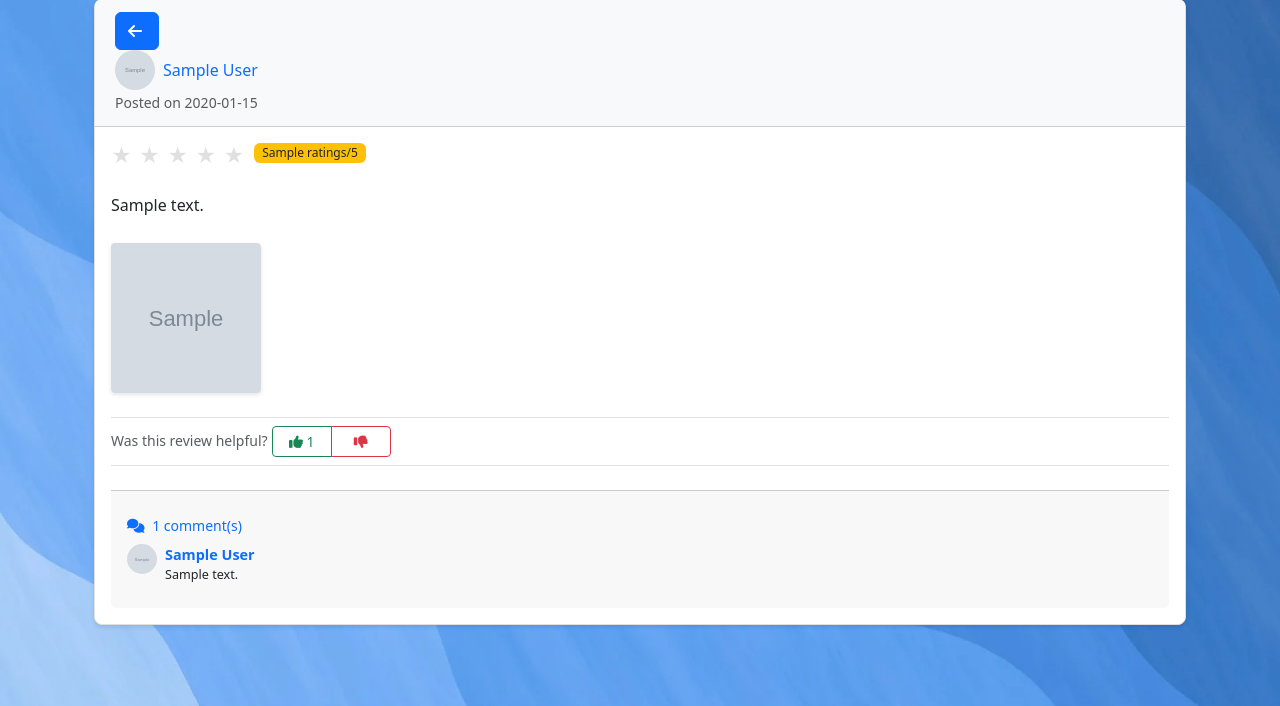
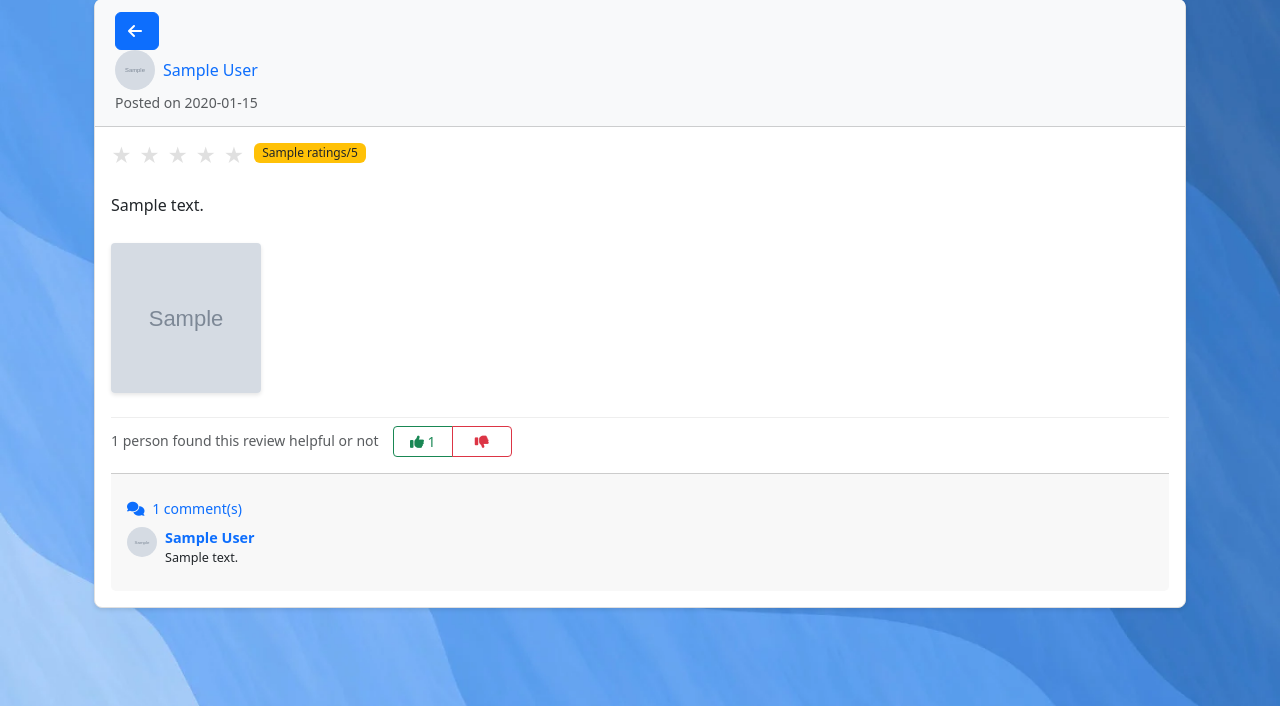
Before and after one commit to Lixuan0913/7-03, a Python web app: template templates/view_post.html in a window 1280 px wide. Shown: the part 81-787 px from the top of the page. Run offline with Jinja, Linux system fonts and the light colour scheme; the template is opened without the code that fills it: most values are stand-ins (such as "Sample title", 1, 10 or a date in 2020); grey boxes marked "Sample" are stand-in pictures.

```diff
--- a/templates/view_post.html
+++ b/templates/view_post.html
@@ -75,15 +75,21 @@
             {% endif %}
 
           <!-- Feedback Section -->
-                    <div class="feedback-section mb-4 py-2 border-top border-bottom">
-                        <small class="text-muted">Was this review helpful?</small>
-                        <div class="btn-group btn-group-sm" role="group">
+                    <div class="feedback-section mb-3">
+                        {% if post.total_feedback_count > 0 %}
+                        <small class="text-muted">{{ post.total_feedback_count }} person{{ 's' if post.total_feedback_count > 1 else '' }} found this review helpful or not</small>
+                        {% else %}
+                        <small class="text-muted">Be the first to provide feedback</small>
+                        {% endif %}
+                        <div class="btn-group btn-group-sm" role="group" style="margin-left: 10px;">
                             <a href="{{ url_for('feedback', post_id=post.id, action='helpful') }}"
-                               class="btn btn-outline-success {{ 'btn-success' if current_user and current_user.has_helpful_feedback(post.id) else 'btn-outline-success' }}">
+                               class="btn {{ 'btn-success' if current_user and current_user.has_helpful_feedback(post.id) else 'btn-outline-success' }}"
+                               style="opacity: 1 !important; visibility: visible !important;">
                                 <i class="fas fa-thumbs-up"></i> {{ post.helpful_count }}
                             </a>
                             <a href="{{ url_for('feedback', post_id=post.id, action='not-helpful') }}"
-                               class="btn btn-outline-danger {{ 'btn-danger' if current_user and current_user.has_not_helpful_feedback(post.id) else 'btn-outline-danger' }}">
+                               class="btn {{ 'btn-danger' if current_user and current_user.has_not_helpful_feedback(post.id) else 'btn-outline-danger' }}"
+                               style="opacity: 1 !important; visibility: visible !important;">
                                 <i class="fas fa-thumbs-down"></i> {{ post.not_helpful_count }}
                             </a>
                         </div>
```
